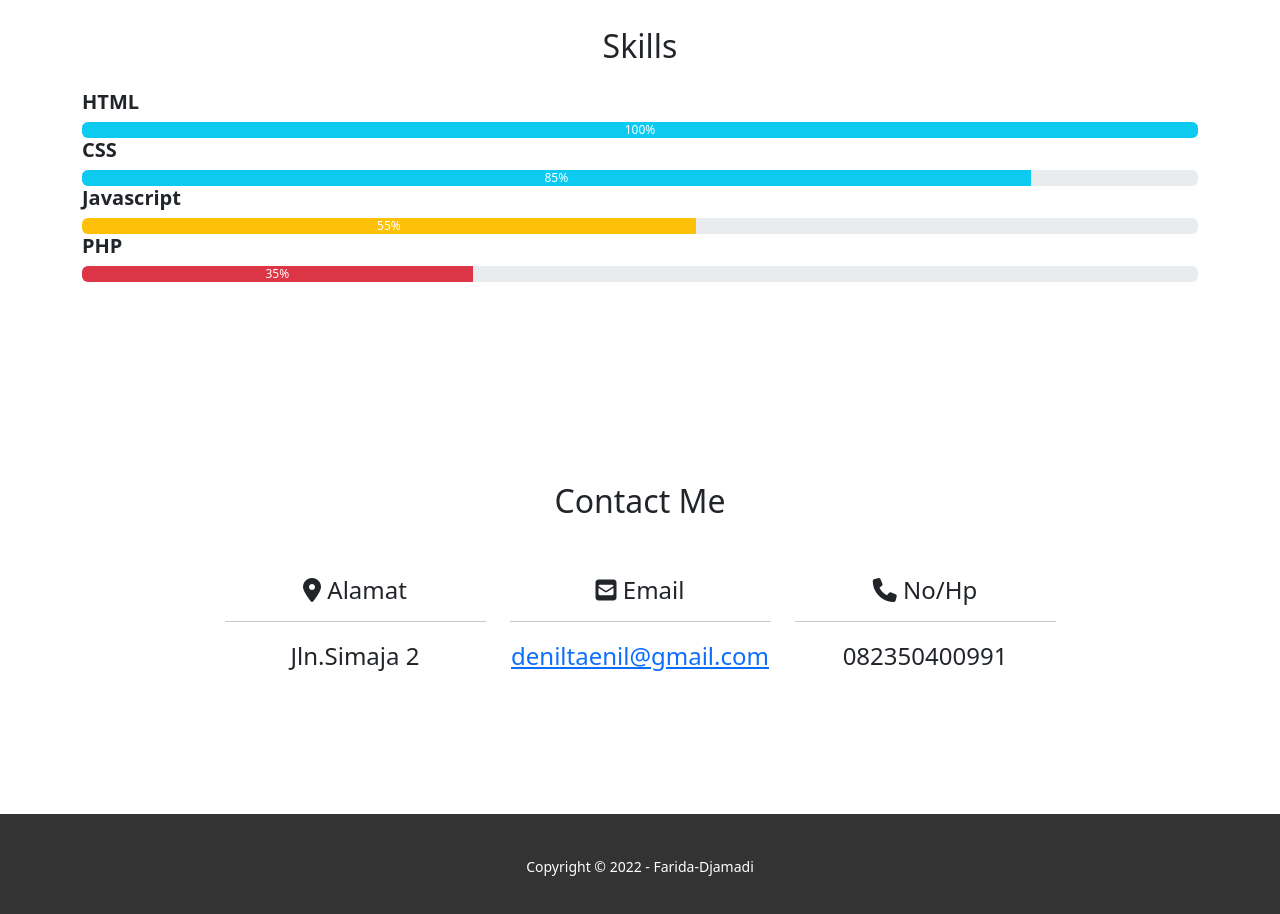
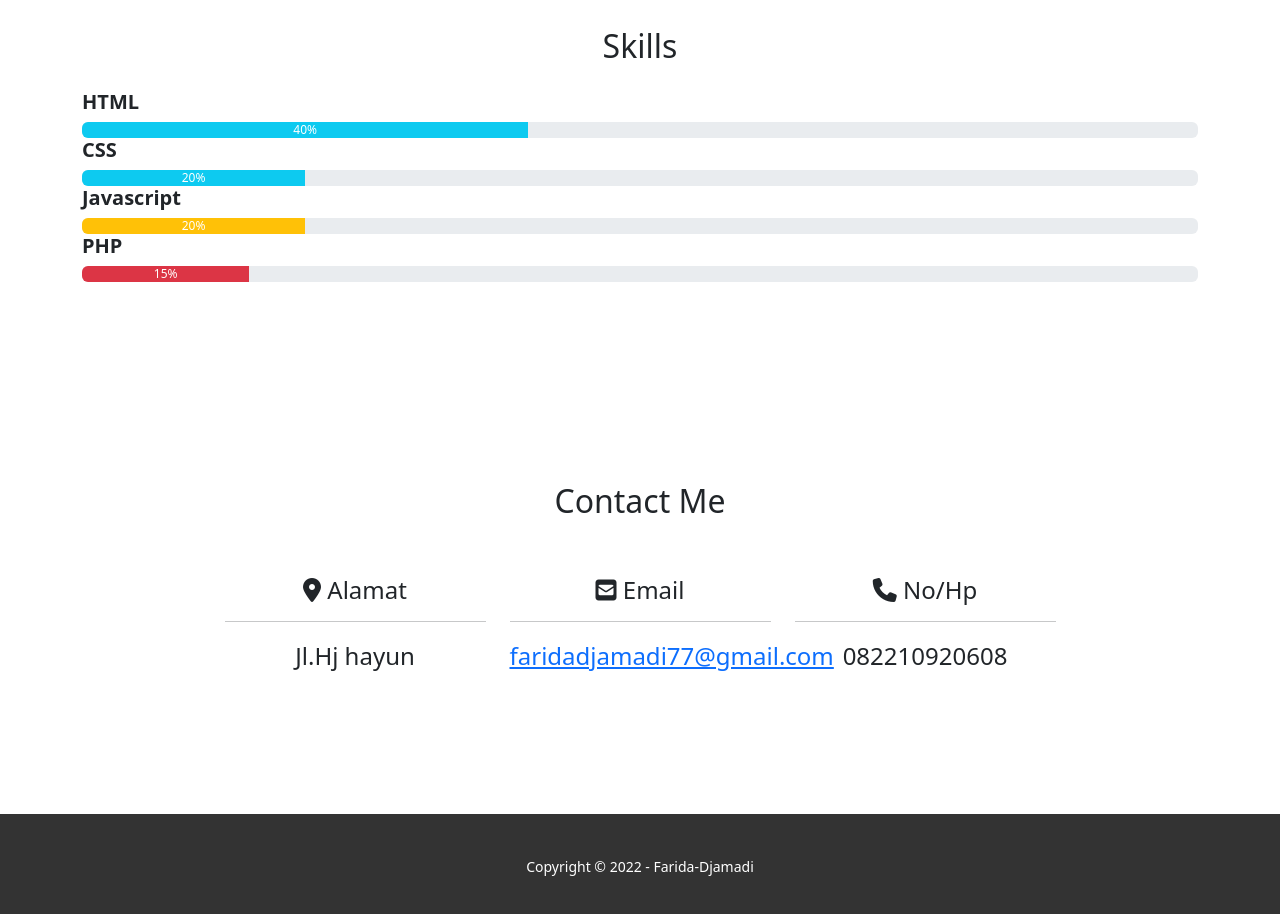
Before and after one commit to pqJqjmgmG/Farida_Dajamadi.github.io, a plain HTML site: page index.html in a window 1280 px wide. Shown: the part 1100-2014 px from the top of the page. Drawn offline with nearby package versions, Linux system fonts and the light colour scheme.

Commit message:
perubahan foto dan Text

```diff
--- a/index.html
+++ b/index.html
@@ -103,7 +103,7 @@
       <div class="container">
         <div class="banner-left">
           <img
-            src="img/profil.jpeg"
+            src="img/proofil.jpeg"
             alt="My Profil"
           />
           <h2>
@@ -142,12 +142,12 @@
           <div
             class="progress-bar bg-info"
             role="progressbar"
-            style="width: 100%"
+            style="width: 40%"
             aria-valuenow="25"
             aria-valuemin="0"
             aria-valuemax="100"
           >
-            100%
+            40%
           </div>
         </div>
 
@@ -156,12 +156,12 @@
           <div
             class="progress-bar bg-info"
             role="progressbar"
-            style="width: 85%"
+            style="width: 20%"
             aria-valuenow="25"
             aria-valuemin="0"
             aria-valuemax="100"
           >
-            85%
+            20%
           </div>
         </div>
 
@@ -170,12 +170,12 @@
           <div
             class="progress-bar bg-warning"
             role="progressbar"
-            style="width: 55%"
+            style="width: 20%"
             aria-valuenow="25"
             aria-valuemin="0"
             aria-valuemax="100"
           >
-            55%
+            20%
           </div>
         </div>
 
@@ -184,12 +184,12 @@
           <div
             class="progress-bar bg-danger"
             role="progressbar"
-            style="width: 35%"
+            style="width: 15%"
             aria-valuenow="25"
             aria-valuemin="0"
             aria-valuemax="100"
           >
-            35%
+            15%
           </div>
         </div>
       </div>
@@ -211,15 +211,15 @@
             <div class="row justify-content-center fs-4 text-center">
               <div class="col-md-3 mb-4">
                 <h4><i class="fa-solid fa-location-dot"></i>     Alamat</h4><hr>
-                <p>Jln.Simaja 2</p>
+                <p>Jl.Hj hayun</p>
               </div>
               <div class="col-md-3 mb-4">
                 <h4><i class="fa-solid fa-square-envelope"></i>        Email</h4><hr>
-                <a href="deniltaenil@gmail.com">deniltaenil@gmail.com</a>
+                <a href="deniltaenil@gmail.com">faridadjamadi77@gmail.com</a>
               </div>
               <div class="col-md-3 mb-4">
                 <h4><i class="fa-sharp fa-solid fa-phone"></i>   No/Hp</h4><hr>
-                <p>082350400991</p>
+                <p>082210920608</p>
               </div>
             </div>
           </div>
```
Also changed, not shown: img/profil.jpeg (deleted), img/proofil.jpeg (added).
